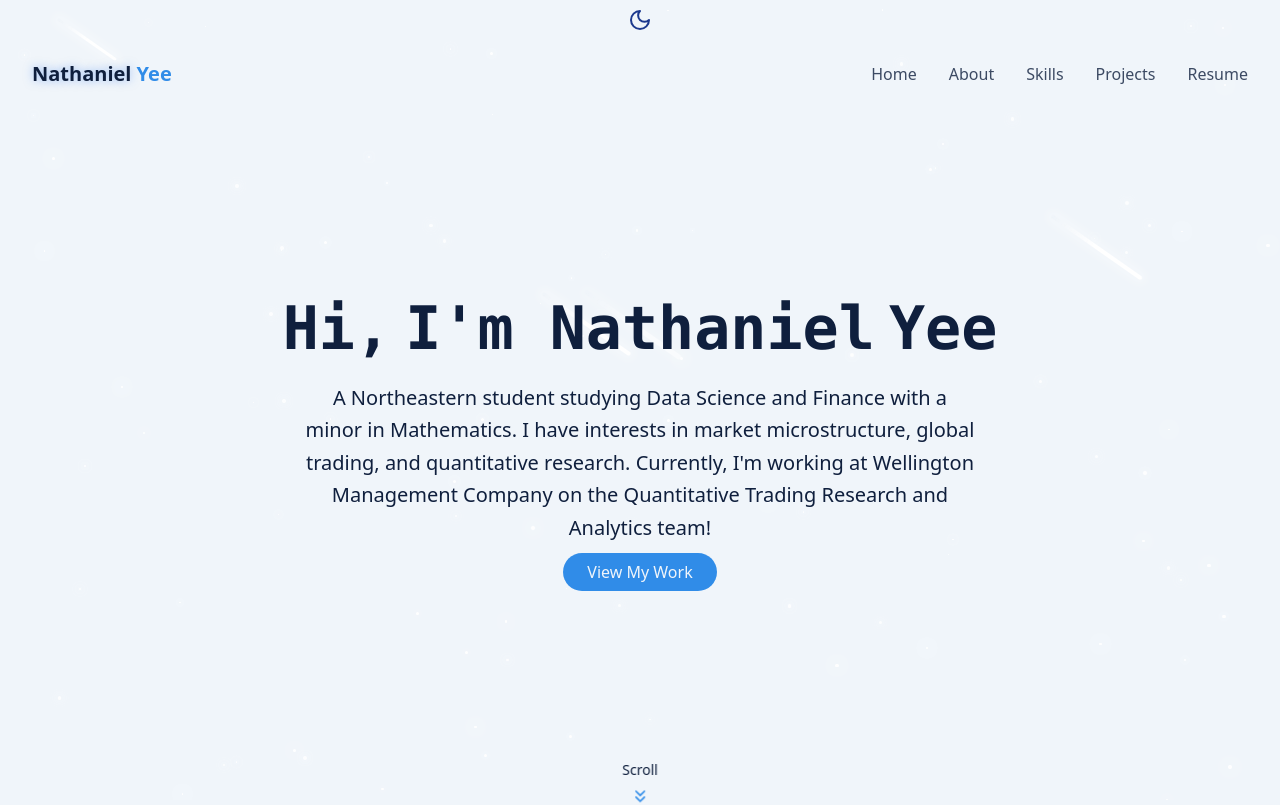
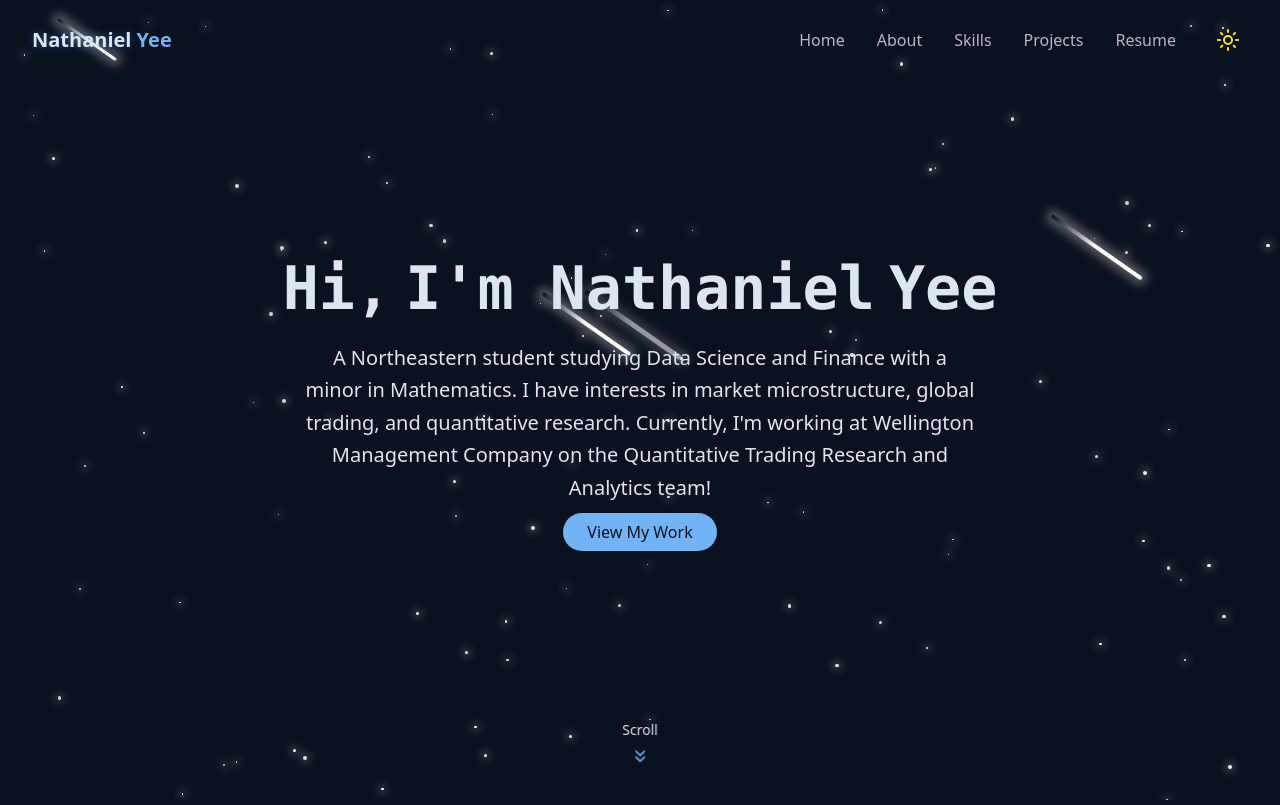
Before and after one commit to NathanielYee/Nathaniel-s-Portfolio-v2, a React (Vite) app: page / in a window 1280 px wide. Shown: the top 805 px of the page. Built offline with nearby package versions, Linux system fonts and the light colour scheme.

Commit message:
Fixing menus,nav, and skills

```diff
--- a/src/components/Navbar.jsx
+++ b/src/components/Navbar.jsx
@@ -1,6 +1,7 @@
 import { cn } from "@/lib/utils";
 import { Menu, X } from "lucide-react";
 import { useEffect, useState } from "react";
+import { ThemeToggle } from "./ThemeToggle";
 
 const navItems = [
   { name: "Home", href: "#hero" },
@@ -16,12 +17,13 @@ export const Navbar = () => {
 
   useEffect(() => {
     const handleScroll = () => {
-      setIsScrolled(window.screenY > 10);
+      setIsScrolled(window.scrollY > 10);
     };
 
     window.addEventListener("scroll", handleScroll);
     return () => window.removeEventListener("scroll", handleScroll);
   }, []);
+
   return (
     <nav
       className={cn(
@@ -41,7 +43,7 @@ export const Navbar = () => {
         </a>
 
         {/* desktop nav */}
-        <div className="hidden md:flex space-x-8">
+        <div className="hidden md:flex items-center space-x-8">
           {navItems.map((item, key) => (
             <a
               key={key}
@@ -51,21 +53,25 @@ export const Navbar = () => {
               {item.name}
             </a>
           ))}
+          <ThemeToggle />
         </div>
 
-        {/* mobile nav */}
+        {/* mobile nav controls */}
+        <div className="flex items-center space-x-3 md:hidden">
+          <ThemeToggle />
+          <button
+            onClick={() => setIsMenuOpen((prev) => !prev)}
+            className="p-2 text-foreground z-50"
+            aria-label={isMenuOpen ? "Close Menu" : "Open Menu"}
+          >
+            {isMenuOpen ? <X size={24} /> : <Menu size={24} />}
+          </button>
+        </div>
 
-        <button
-          onClick={() => setIsMenuOpen((prev) => !prev)}
-          className="md:hidden p-2 text-foreground z-50"
-          aria-label={isMenuOpen ? "Close Menu" : "Open Menu"}
-        >
-          {isMenuOpen ? <X size={24} /> : <Menu size={24} />}{" "}
-        </button>
-
+        {/* mobile menu overlay */}
         <div
           className={cn(
-            "fixed inset-0 bg-background/95 backdroup-blur-md z-40 flex flex-col items-center justify-center",
+            "fixed inset-0 bg-background/95 backdrop-blur-md z-40 flex flex-col items-center justify-center",
             "transition-all duration-300 md:hidden",
             isMenuOpen
               ? "opacity-100 pointer-events-auto"
--- a/src/components/SkillsSection.jsx
+++ b/src/components/SkillsSection.jsx
@@ -5,43 +5,35 @@ const skills = [
   // Technologies
   {
     name: "Python",
-    level: 95,
     category: "Technologies",
     logo: "https://cdn.jsdelivr.net/gh/devicons/devicon/icons/python/python-original.svg"
   },
   {
-    name: "SQL",
-    level: 90,
+    name: "MySQL",
     category: "Technologies",
     logo: "https://cdn.jsdelivr.net/gh/devicons/devicon/icons/mysql/mysql-original.svg"
   },
   {
     name: "VBA",
-    level: 90,
     category: "Technologies"
-    // No logo - VBA doesn't have a widely recognized icon
   },
   {
     name: "React",
-    level: 90,
     category: "Technologies",
     logo: "https://cdn.jsdelivr.net/gh/devicons/devicon/icons/react/react-original.svg"
   },
   {
     name: "Tableau",
-    level: 85,
     category: "Technologies",
     logo: "https://logos-world.net/wp-content/uploads/2021/10/Tableau-Symbol.png"
   },
   {
     name: "Tailwind CSS",
-    level: 90,
     category: "Technologies",
     logo: "https://upload.wikimedia.org/wikipedia/commons/d/d5/Tailwind_CSS_Logo.svg"
   },
   {
     name: "HTML/CSS",
-    level: 80,
     category: "Technologies",
     logo: "https://cdn.jsdelivr.net/gh/devicons/devicon/icons/html5/html5-original.svg"
   },
@@ -49,43 +41,41 @@ const skills = [
   // Packages
   {
     name: "Pandas",
-    level: 80,
     category: "Packages",
     logo: "https://cdn.jsdelivr.net/gh/devicons/devicon/icons/pandas/pandas-original.svg"
   },
   {
     name: "Seaborn",
-    level: 75,
     category: "Packages",
     logo: "https://seaborn.pydata.org/_static/logo-wide-lightbg.svg"
   },
   {
+    name: "Statsmodels",
+    category: "Packages",
+    logo: "https://www.statsmodels.org/stable/_images/statsmodels-logo-v2-horizontal.svg"
+  },
+  {
     name: "NLTK",
-    level: 70,
     category: "Packages",
     logo: "https://cdn.jsdelivr.net/gh/devicons/devicon/icons/python/python-original.svg"
   },
   {
     name: "Altair",
-    level: 65,
     category: "Packages",
     logo: "https://altair-viz.github.io/_static/altair-logo-light.png"
   },
   {
     name: "Streamlit",
-    level: 60,
     category: "Packages",
     logo: "https://cdn.jsdelivr.net/gh/devicons/devicon/icons/streamlit/streamlit-original.svg"
   },
   {
     name: "Sci-Kit Learn",
-    level: 60,
     category: "Packages",
     logo: "https://upload.wikimedia.org/wikipedia/commons/0/05/Scikit_learn_logo_small.svg"
   },
   {
     name: "XGBoost",
-    level: 60,
     category: "Packages",
     logo: "https://raw.githubusercontent.com/dmlc/dmlc.github.io/master/img/logo-m/xgboost.png"
   },
@@ -93,31 +83,26 @@ const skills = [
   // Tools
   {
     name: "Git/GitHub",
-    level: 90,
     category: "tools",
     logo: "https://cdn.jsdelivr.net/gh/devicons/devicon/icons/github/github-original.svg"
   },
   {
     name: "Docker",
-    level: 70,
     category: "tools",
     logo: "https://cdn.jsdelivr.net/gh/devicons/devicon/icons/docker/docker-original.svg"
   },
   {
     name: "Figma",
-    level: 85,
     category: "tools",
     logo: "https://cdn.jsdelivr.net/gh/devicons/devicon/icons/figma/figma-original.svg"
   },
   {
     name: "VS Code",
-    level: 95,
     category: "tools",
     logo: "https://cdn.jsdelivr.net/gh/devicons/devicon/icons/vscode/vscode-original.svg"
   },
   {
     name: "PyCharm",
-    level: 95,
     category: "tools",
     logo: "https://cdn.jsdelivr.net/gh/devicons/devicon/icons/pycharm/pycharm-original.svg"
   }
--- a/src/components/ThemeToggle.jsx
+++ b/src/components/ThemeToggle.jsx
@@ -3,26 +3,31 @@ import { useEffect, useState } from "react";
 import { cn } from "@/lib/utils";
 
 export const ThemeToggle = () => {
-  const [isDarkMode, setIsDarkMode] = useState(false);
+  // Default to dark mode (true = dark, false = light)
+  const [isDarkMode, setIsDarkMode] = useState(true);
 
   useEffect(() => {
     const storedTheme = localStorage.getItem("theme");
-    if (storedTheme === "dark") {
+    if (storedTheme === "light") {
+      setIsDarkMode(false);
+      document.documentElement.classList.add("light");
+    } else {
+      // Default to dark mode
+      localStorage.setItem("theme", "dark");
       setIsDarkMode(true);
-      document.documentElement.classList.add("dark");
-    } else {
-      localStorage.setItem("theme", "light");
-      setIsDarkMode(false);
+      document.documentElement.classList.remove("light");
     }
   }, []);
 
   const toggleTheme = () => {
     if (isDarkMode) {
-      document.documentElement.classList.remove("dark");
+      // Switch to light mode
+      document.documentElement.classList.add("light");
       localStorage.setItem("theme", "light");
       setIsDarkMode(false);
     } else {
-      document.documentElement.classList.add("dark");
+      // Switch to dark mode
+      document.documentElement.classList.remove("light");
       localStorage.setItem("theme", "dark");
       setIsDarkMode(true);
     }
--- a/src/index.css
+++ b/src/index.css
@@ -18,6 +18,7 @@
   --animate-fade-in-delay-3: fade-in 0.7s ease-out 0.6s forwards;
   --animate-fade-in-delay-4: fade-in 0.7s ease-out 0.8s forwards;
   --animate-meteor: meteor 5s linear infinite;
+  --animate-meteor-fade: meteor-fade 6s linear infinite;
 
   @keyframes float {
     0%,
@@ -60,10 +61,54 @@
       opacity: 0;
     }
   }
+  @keyframes meteor-fade {
+    0% {
+      opacity: 0;
+      transform: rotate(215deg) translateX(200px);
+    }
+    5% {
+      opacity: 0.1;
+    }
+    12% {
+      opacity: 0.6;
+    }
+    20% {
+      opacity: 1;
+    }
+    75% {
+      opacity: 1;
+    }
+    85% {
+      opacity: 0.8;
+    }
+    92% {
+      opacity: 0.4;
+    }
+    97% {
+      opacity: 0.1;
+    }
+    100% {
+      opacity: 0;
+      transform: rotate(215deg) translateX(-800px);
+    }
+  }
 }
 
 @layer base {
   :root {
+    /* Default to Dark Mode - Dark Blue Theme */
+    --background: 220 50% 8%;         /* Very dark blue background */
+    --foreground: 210 40% 90%;        /* Light blue-white text */
+
+    --card: 220 45% 12%;              /* Dark blue card background */
+
+    --primary: 210 85% 70%;           /* Bright light blue accent */
+    --primary-foreground: 220 50% 8%; /* Dark background for primary text */
+
+    --border: 220 35% 20%;            /* Dark blue border */
+  }
+
+  .light {
     /* Light Mode - Light Blue Theme */
     --background: 210 50% 96%;        /* Very light blue background */
     --foreground: 220 60% 15%;        /* Dark blue text */
@@ -74,19 +119,6 @@
     --primary-foreground: 210 50% 96%; /* Light background for primary text */
 
     --border: 210 30% 85%;            /* Light blue border */
-  }
-
-  .dark {
-    /* Dark Mode - Dark Blue Theme */
-    --background: 220 50% 8%;         /* Very dark blue background */
-    --foreground: 210 40% 90%;        /* Light blue-white text */
-
-    --card: 220 45% 12%;              /* Dark blue card background */
-
-    --primary: 210 85% 70%;           /* Bright light blue accent */
-    --primary-foreground: 220 50% 8%; /* Dark background for primary text */
-
-    --border: 220 35% 20%;            /* Dark blue border */
   }
 
   * {
@@ -184,6 +216,9 @@
   animation: fade-in-up 0.8s ease-out forwards;
 }
 
+.animate-meteor-fade {
+  animation: meteor-fade 6s linear infinite;
+}
 
 #root {
   max-width: 100%;
--- a/src/pages/Home.jsx
+++ b/src/pages/Home.jsx
@@ -1,5 +1,4 @@
 import { Navbar } from "../components/Navbar";
-import { ThemeToggle } from "../components/ThemeToggle";
 import { StarBackground } from '@/components/StarBackground';
 import { HeroSection } from "../components/HeroSection";
 import { AboutSection } from "../components/AboutSection";
@@ -8,8 +7,6 @@ import { ProjectsSection } from "../components/ProjectsSection";
 
 export const Home = () => {
     return <div className="min-h-screen bg-background text-foreground overflow-x-hidden">
-        {/* Theme Toggle*/}
-        <ThemeToggle className="fixed top-5 right-5 z-[60] p-2 rounded-full transition-colors duration-300 focus:outline-none md:top-8 md:right-8" />
         {/* Background Theme*/}
         <StarBackground/>
         {/* Nav Bar*/}
```
